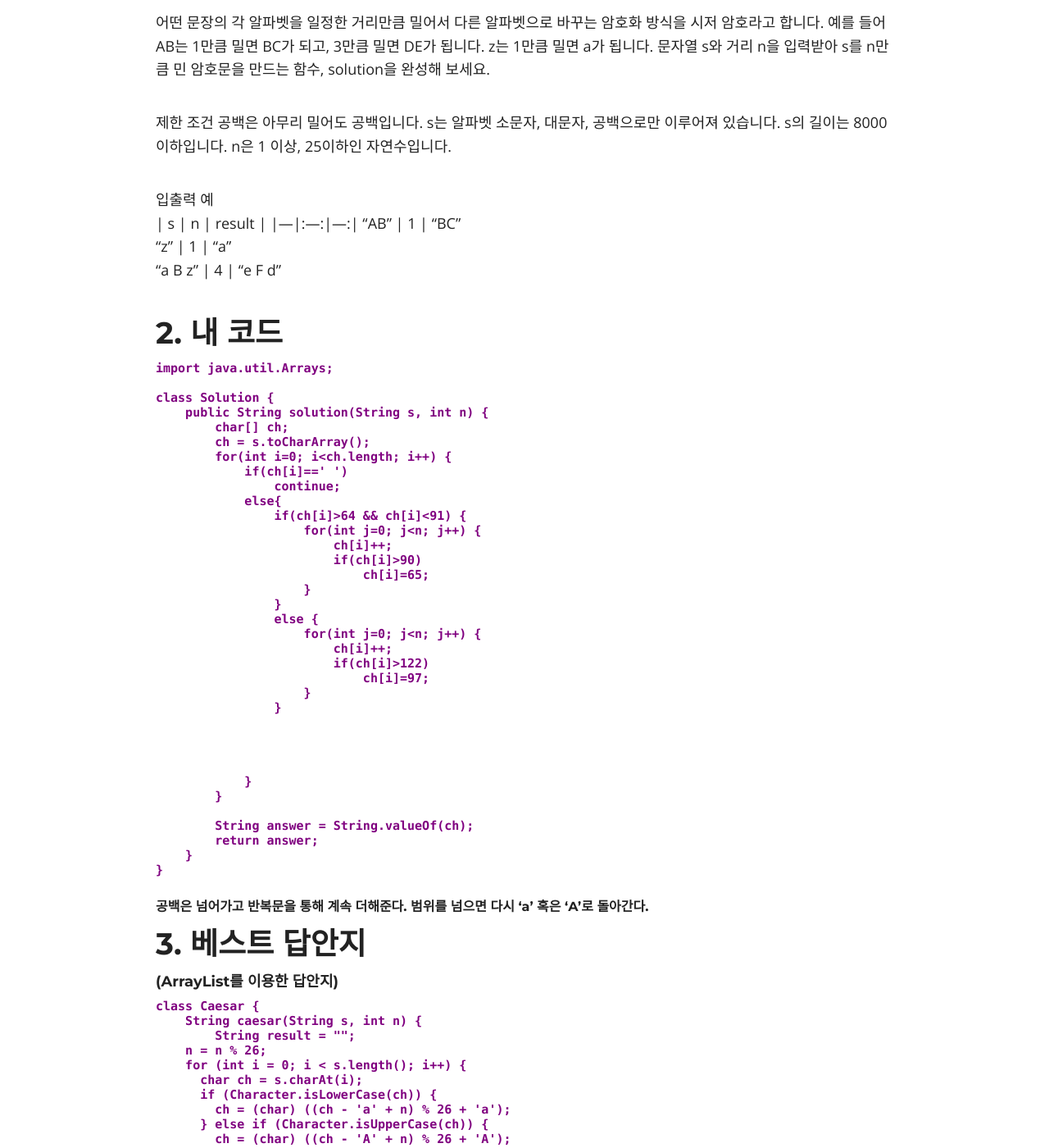
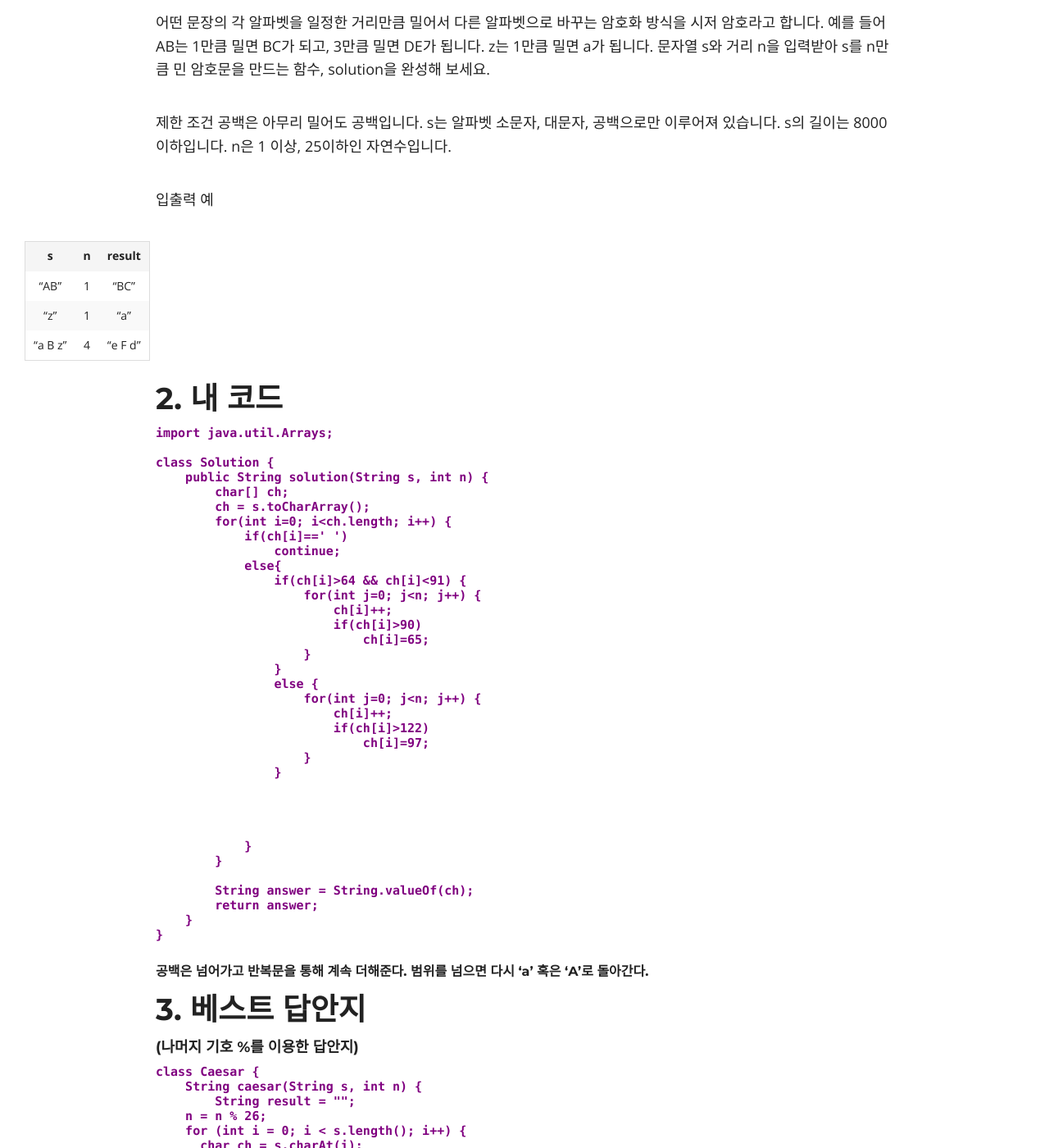
Before and after one commit to DoHyunChoi/dohyunchoi.github.io, a Jekyll site: the page built from _posts/2020-04-12- 시저암호.markdown, in a window 1280 px wide and 1400 px high, scrolled down 656 px. Shown: the whole window at 82% size. Built offline with Jekyll 4.4.1, drawn with Linux system fonts in a browser that asks for light colours; nearby versions of some CDN libraries; comment, search, counter and statistics services are not loaded.

Commit message:
Update 2020-04-12- 시저암호.markdown

````diff
--- a/_posts/2020-04-12- 시저암호.markdown
+++ b/_posts/2020-04-12- 시저암호.markdown
@@ -25,11 +25,12 @@ s의 길이는 8000이하입니다.
 n은 1 이상, 25이하인 자연수입니다.
 
 입출력 예
+
 | s | n | result |
-|---|:---:|---:|
- "AB" | 1 | "BC"
- "z"	| 1 | "a"
- "a B z"	| 4 | "e F d"
+|:---:|:---:|:---:|
+| "AB" | 1 | "BC"|
+| "z"	| 1 | "a" |
+|"a B z"	| 4 | "e F d"|
 
 
 ## 2. 내 코드
@@ -78,7 +79,7 @@ class Solution {
 
 ## 3. 베스트 답안지
 
-##### (ArrayList를 이용한 답안지)
+##### (나머지 기호 %를 이용한  답안지)
 
 ```
 class Caesar {
````
